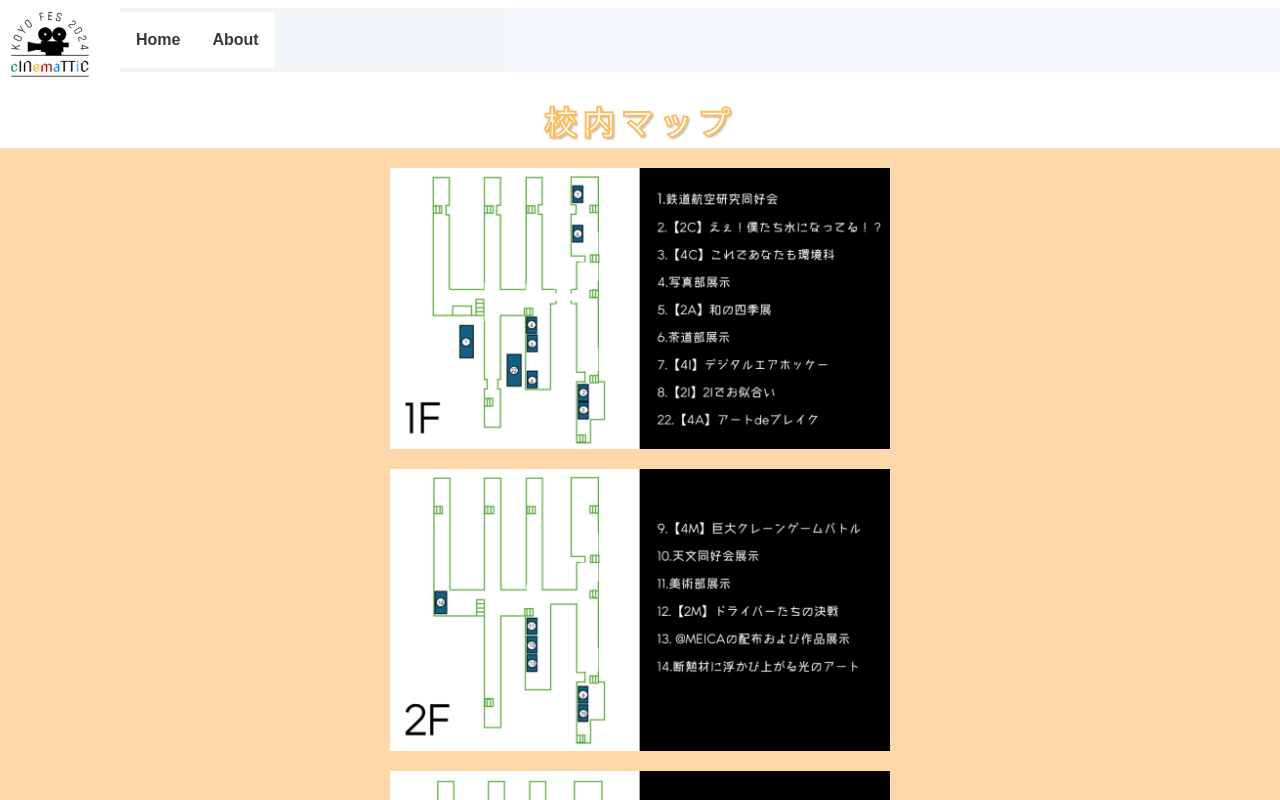
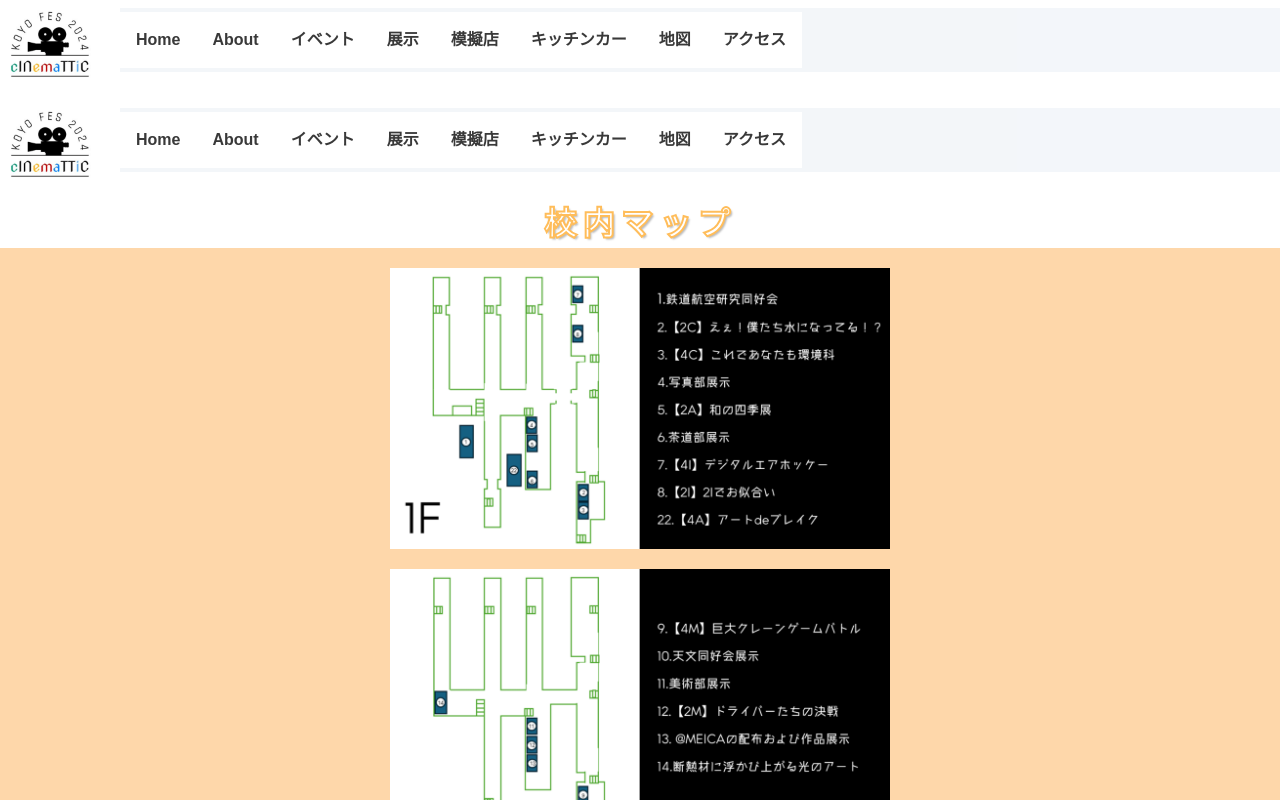
Before and after one commit to Hydreigonon/kouyousai.com, a Next.js app in the folder kouyousai/: page /map in a window 1280 px wide. Shown: the top 800 px of the page. Built offline with nearby package versions, Linux system fonts and the light colour scheme.

Commit message:
fix: header, footerをすべてのページに適応されるように修正

```diff
--- a/kouyousai/src/app/about/page.tsx
+++ b/kouyousai/src/app/about/page.tsx
@@ -5,9 +5,7 @@ import Overview from "../ui/overview";
 export default function About() {
 
   return (
-    <body className="flex flex-col h-screen">
-      <Header />
-      <main className="flex-grow">
+    <>
       <h1 className="pageTitle">
         こうよう祭について
       </h1>
@@ -42,8 +40,6 @@ export default function About() {
         description={"キッチンガーもいっぱい！\nおなかいっぱい楽しもう！"}
       />
       <div className="h-10"></div>
-      </main>
-      <Footer />
-    </body>
+    </>
   );
 }
--- a/kouyousai/src/app/layout.tsx
+++ b/kouyousai/src/app/layout.tsx
@@ -1,6 +1,8 @@
 import type { Metadata } from "next";
 import localFont from "next/font/local";
 import "./globals.css";
+import Header from "./ui/header"
+import Footer from "./ui/footer"
 
 const geistSans = localFont({
   src: "./fonts/GeistVF.woff",
@@ -28,7 +30,11 @@ export default function RootLayout({
       <body
         className={`${geistSans.variable} ${geistMono.variable} antialiased`}
       >
-        {children}
+        <div className="flex flex-col h-screen">
+          <Header />
+          <main className="flex-grow">{children}</main>
+          <Footer />
+        </div>
       </body>
     </html>
   );
--- a/kouyousai/src/app/page.tsx
+++ b/kouyousai/src/app/page.tsx
@@ -7,10 +7,7 @@ import Link from "next/link";
 export default function Home() {
 
   return (
-    <body className="flex flex-col h-screen">
-      <Header />
-      <main className="flex-grow">
-
+    <>
 
       <h1 className="pageTitle">
         豊田高専　文化祭<br/>
@@ -30,9 +27,7 @@ export default function Home() {
         今年度もお待ちしております！
       </p>
 
+    </>
 
-      </main>
-      <Footer />
-    </body>
   );
 }
--- a/kouyousai/src/app/ui/header.tsx
+++ b/kouyousai/src/app/ui/header.tsx
@@ -24,6 +24,30 @@ export default function Header() {
       name: "About",
       link: "/about"
     },
+    {
+      name: "イベント",
+      link: "/events"
+    },
+    {
+      name: "展示",
+      link: "exhibits"
+    },
+    {
+      name: "模擬店",
+      link: "booth"
+    },
+    {
+      name: "キッチンカー",
+      link: "food-trucks"
+    },
+    {
+      name: "地図",
+      link: "map"
+    },
+    {
+      name: "アクセス",
+      link: "access"
+    }
   ];
   console.log(data);
 
```
Lines whose indentation alone changed are shown as unchanged.
